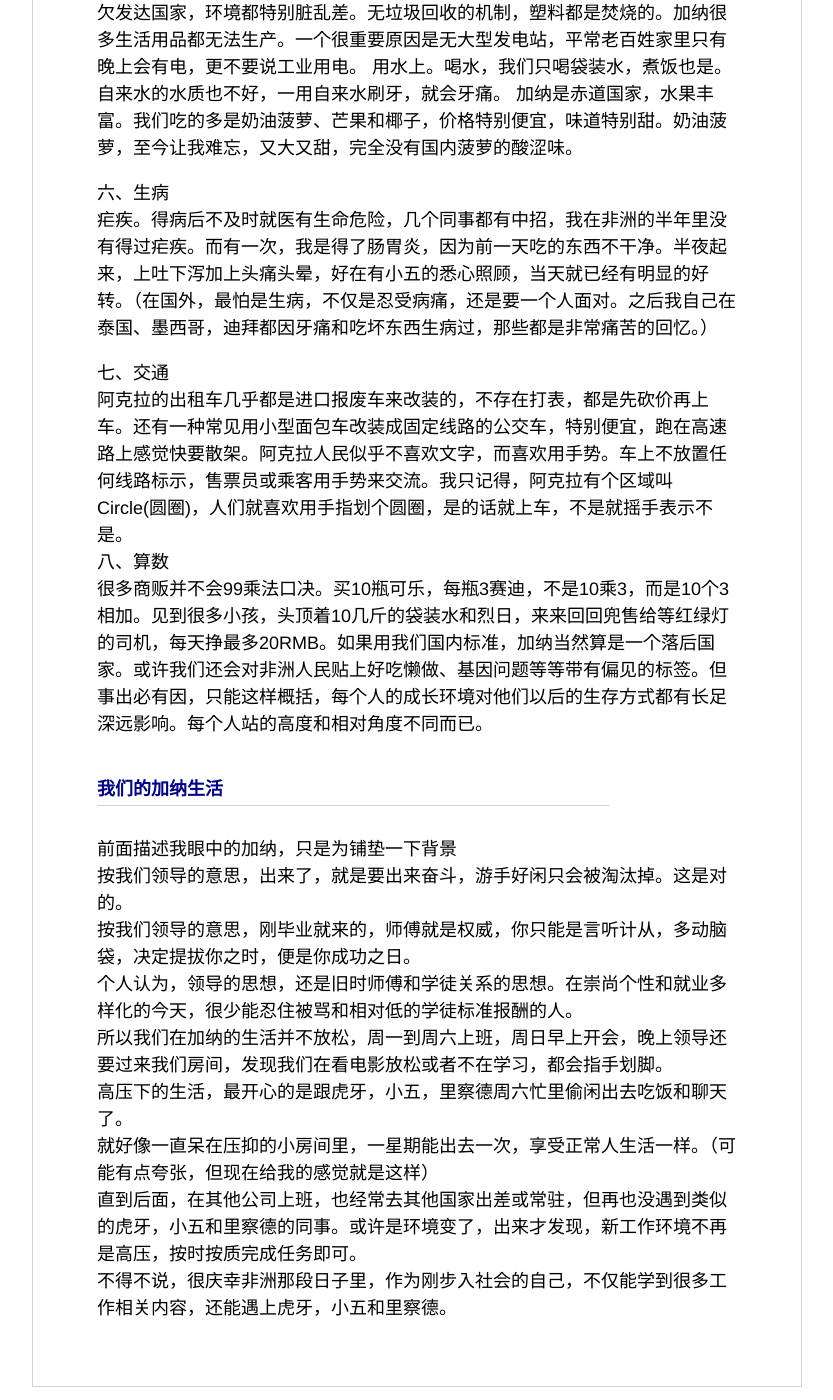
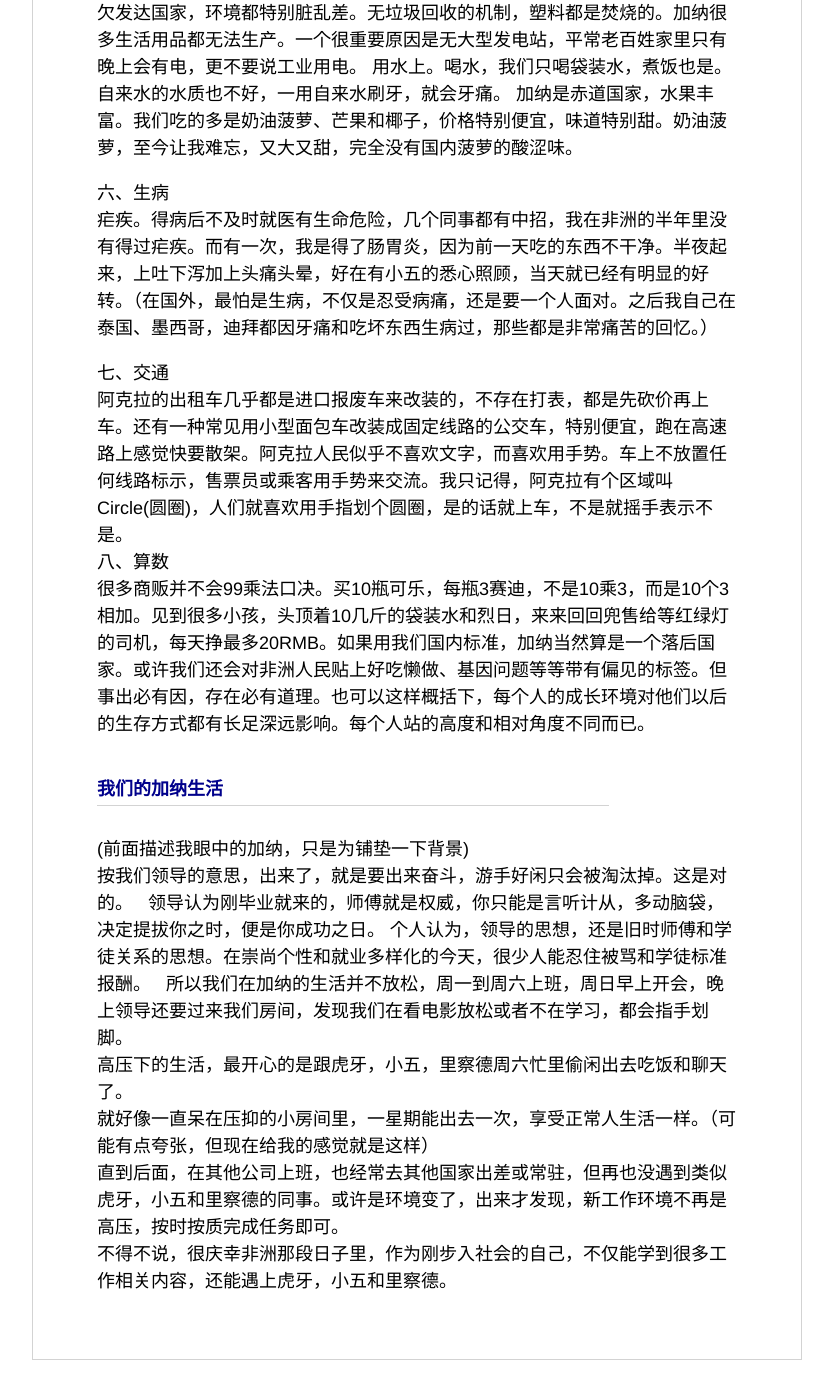
Before and after one commit to will2017/blog, a Jekyll site: the page built from _posts/2017-10-31-Life in Africa.md, in a window 1280 px wide and 1400 px high, scrolled down 2183 px. Shown: the whole window, without its empty margins (224-1057 px from the left). Built offline with Jekyll 4.4.1, drawn with Linux system fonts in a browser that asks for light colours; our own code applies the rules of GitHub Pages for plain Markdown files; Markdown is read by kramdown in place of the engine named in the settings; after the commit the page ends 3556 px from its top, so only the background shows below that; some of the changed text lies outside the part shown.

Commit message:
Update 2017-10-31-Life in Africa.md

```diff
--- a/_posts/2017-10-31-Life in Africa.md
+++ b/_posts/2017-10-31-Life in Africa.md
@@ -45,16 +45,16 @@
 七、交通
 阿克拉的出租车几乎都是进口报废车来改装的，不存在打表，都是先砍价再上车。还有一种常见用小型面包车改装成固定线路的公交车，特别便宜，跑在高速路上感觉快要散架。阿克拉人民似乎不喜欢文字，而喜欢用手势。车上不放置任何线路标示，售票员或乘客用手势来交流。我只记得，阿克拉有个区域叫Circle(圆圈)，人们就喜欢用手指划个圆圈，是的话就上车，不是就摇手表示不是。
 八、算数
-很多商贩并不会99乘法口决。买10瓶可乐，每瓶3赛迪，不是10乘3，而是10个3相加。见到很多小孩，头顶着10几斤的袋装水和烈日，来来回回兜售给等红绿灯的司机，每天挣最多20RMB。如果用我们国内标准，加纳当然算是一个落后国家。或许我们还会对非洲人民贴上好吃懒做、基因问题等等带有偏见的标签。但事出必有因，只能这样概括，每个人的成长环境对他们以后的生存方式都有长足深远影响。每个人站的高度和相对角度不同而已。
+很多商贩并不会99乘法口决。买10瓶可乐，每瓶3赛迪，不是10乘3，而是10个3相加。见到很多小孩，头顶着10几斤的袋装水和烈日，来来回回兜售给等红绿灯的司机，每天挣最多20RMB。如果用我们国内标准，加纳当然算是一个落后国家。或许我们还会对非洲人民贴上好吃懒做、基因问题等等带有偏见的标签。但事出必有因，存在必有道理。也可以这样概括下，每个人的成长环境对他们以后的生存方式都有长足深远影响。每个人站的高度和相对角度不同而已。
 
 
 #### 	我们的加纳生活 ##
-前面描述我眼中的加纳，只是为铺垫一下背景
+(前面描述我眼中的加纳，只是为铺垫一下背景)
 按我们领导的意思，出来了，就是要出来奋斗，游手好闲只会被淘汰掉。这是对的。
-按我们领导的意思，刚毕业就来的，师傅就是权威，你只能是言听计从，多动脑袋，决定提拔你之时，便是你成功之日。
-个人认为，领导的思想，还是旧时师傅和学徒关系的思想。在崇尚个性和就业多样化的今天，很少能忍住被骂和相对低的学徒标准报酬的人。
+领导认为刚毕业就来的，师傅就是权威，你只能是言听计从，多动脑袋，决定提拔你之时，便是你成功之日。
+个人认为，领导的思想，还是旧时师傅和学徒关系的思想。在崇尚个性和就业多样化的今天，很少人能忍住被骂和学徒标准报酬。
 所以我们在加纳的生活并不放松，周一到周六上班，周日早上开会，晚上领导还要过来我们房间，发现我们在看电影放松或者不在学习，都会指手划脚。
 高压下的生活，最开心的是跟虎牙，小五，里察德周六忙里偷闲出去吃饭和聊天了。
 就好像一直呆在压抑的小房间里，一星期能出去一次，享受正常人生活一样。（可能有点夸张，但现在给我的感觉就是这样）
-直到后面，在其他公司上班，也经常去其他国家出差或常驻，但再也没遇到类似的虎牙，小五和里察德的同事。或许是环境变了，出来才发现，新工作环境不再是高压，按时按质完成任务即可。
+直到后面，在其他公司上班，也经常去其他国家出差或常驻，但再也没遇到类似虎牙，小五和里察德的同事。或许是环境变了，出来才发现，新工作环境不再是高压，按时按质完成任务即可。
 不得不说，很庆幸非洲那段日子里，作为刚步入社会的自己，不仅能学到很多工作相关内容，还能遇上虎牙，小五和里察德。
```
Also changed, not shown: other parts of _posts/2017-10-31-Life in Africa.md (+3 -3 lines).
